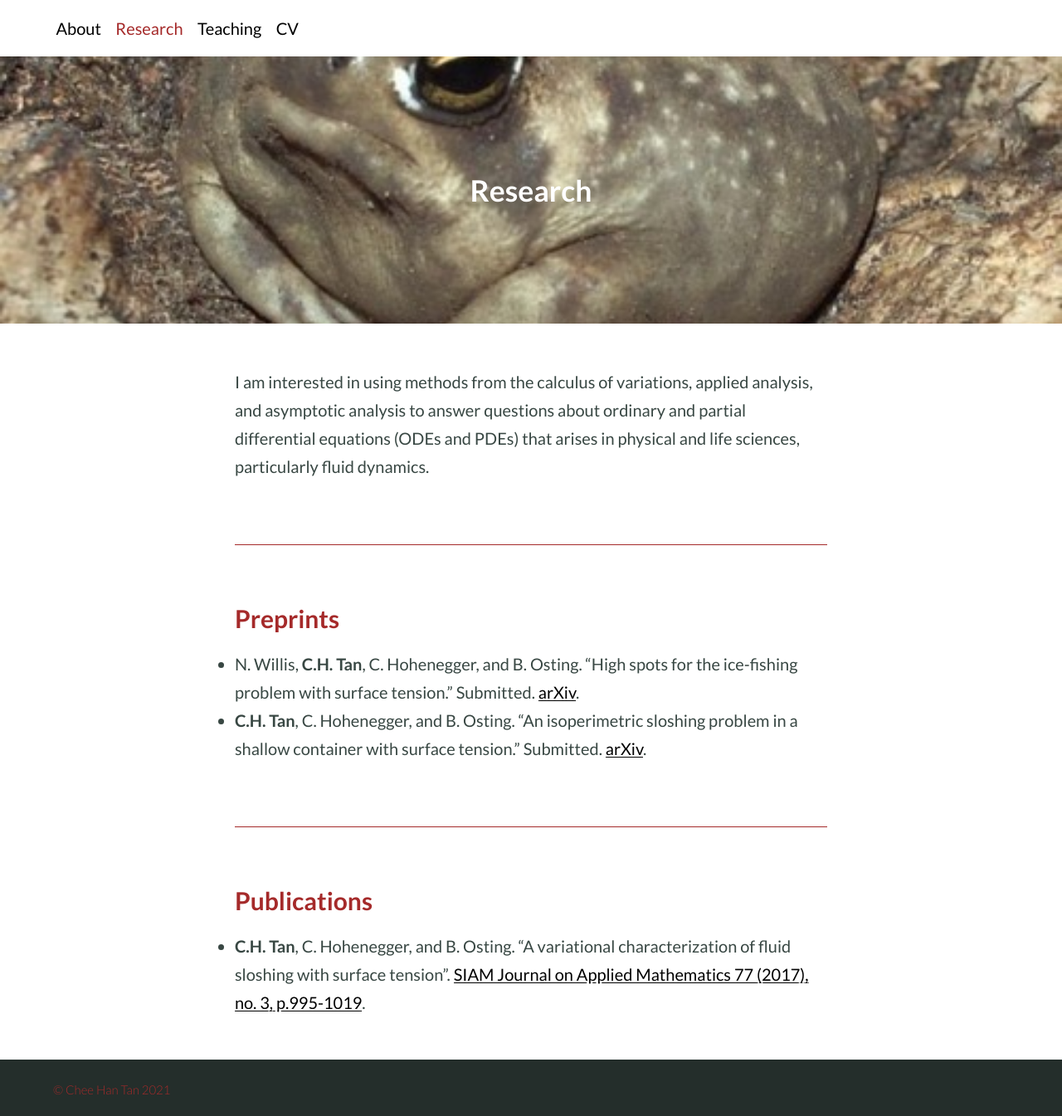
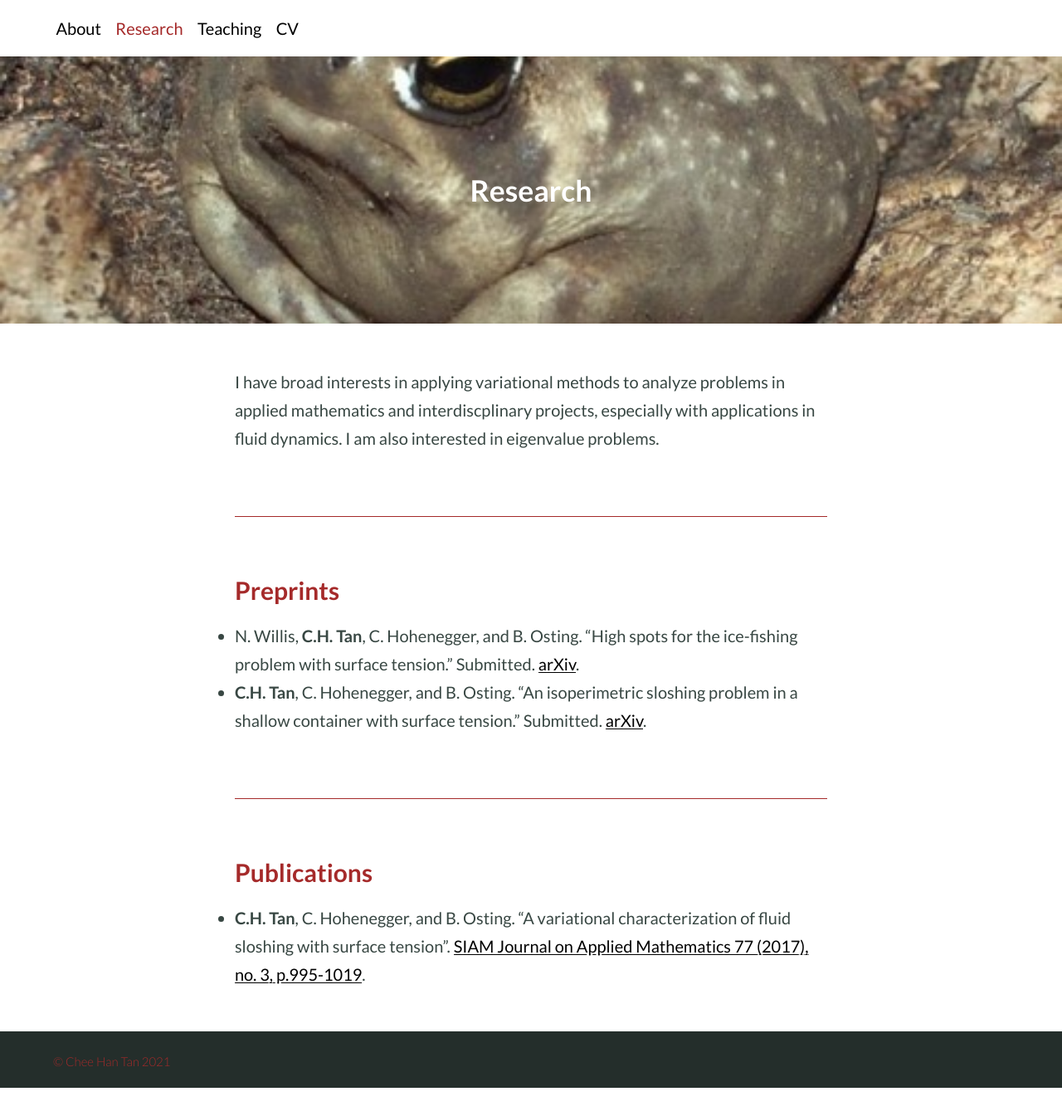
Before and after one commit to cheehantan/cheehantan.github.io, a Jekyll site: the page built from research.md, in a window 1280 px wide. Shown: the whole page at 83% size. Built offline with Jekyll 4.4.1, drawn with Linux system fonts in a browser that asks for light colours; after the commit the page ends 1311 px from its top, so only the background shows below that.

Commit message:
Update research.md

```diff
--- a/research.md
+++ b/research.md
@@ -7,7 +7,9 @@ feature_image: "https://cheehantan.github.io/IMG_6656-1.png"
 excerpt: "This."
 ---
 
-I am interested in using methods from the calculus of variations, applied analysis, and asymptotic analysis to answer questions about ordinary and partial differential equations (ODEs and PDEs) that arises in physical and life sciences, particularly fluid dynamics.
+I have broad interests in applying variational methods to analyze problems in applied mathematics and interdiscplinary projects, especially with applications in fluid dynamics. I am also interested in eigenvalue problems.
+
+
 <hr/>
 ### Preprints
 * N. Willis, **C.H. Tan**, C. Hohenegger, and B. Osting. "High spots for the ice-fishing problem with surface tension." Submitted. [arXiv](https://arxiv.org/abs/2111.10727).
```
